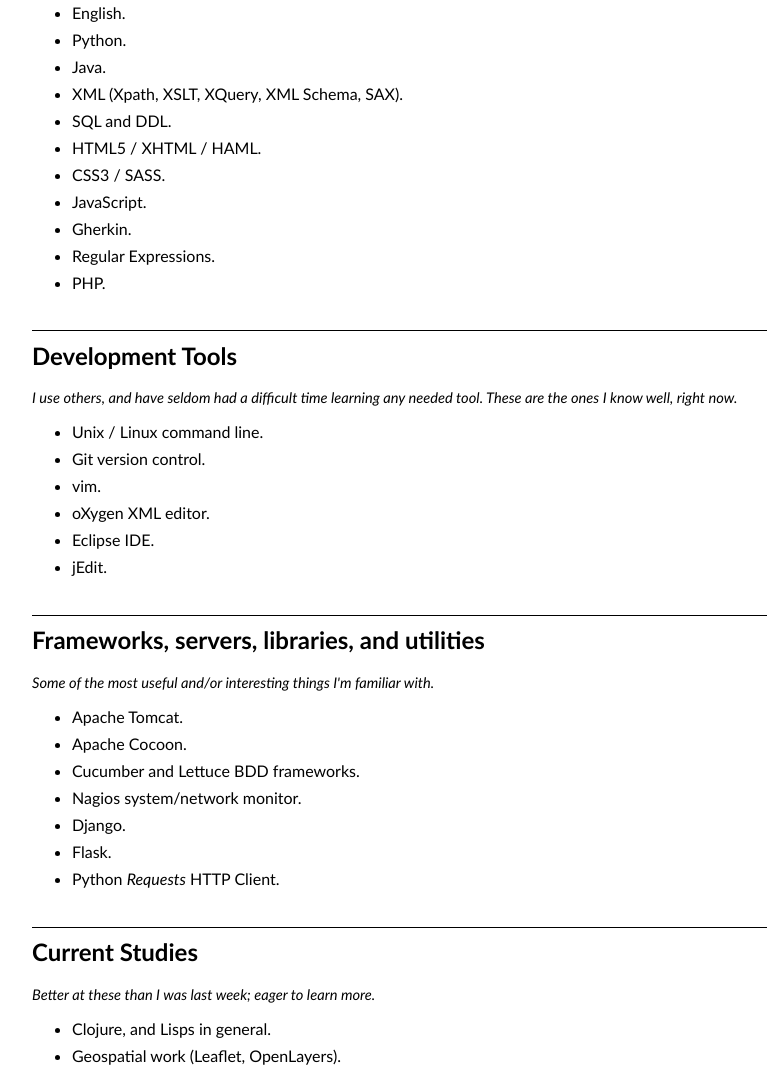
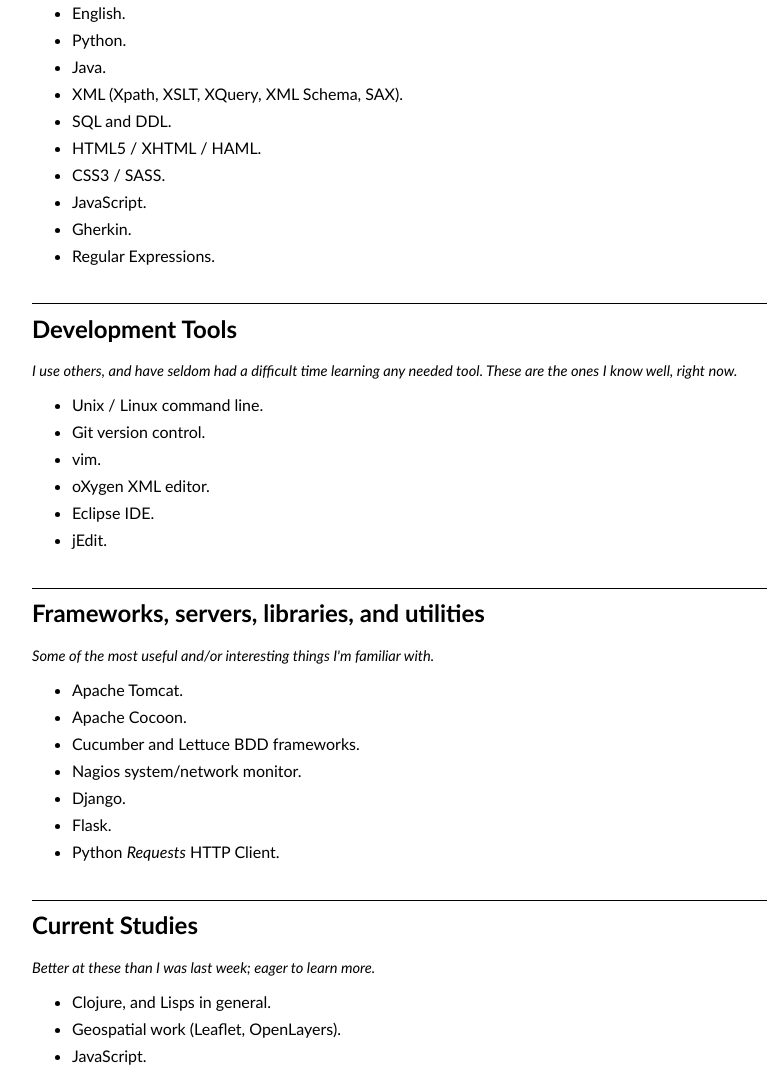
Before and after one commit to whblondeau/whblondeau.github.io, a plain HTML site: page developer/index.htm in a window 1280 px wide. Shown: the part 1587-2660 px from the top of the page, without its empty margins (228-995 px from the left). Drawn offline with Linux system fonts and the light colour scheme.

Commit message:
remove PHP

```diff
--- a/developer/index.htm
+++ b/developer/index.htm
@@ -73,7 +73,6 @@
       <li>JavaScript.</li>
       <li>Gherkin.</li>
       <li>Regular Expressions.</li>
-      <li>PHP.</li>
     </ul>
 
     <h2>Development Tools</h2>
```
